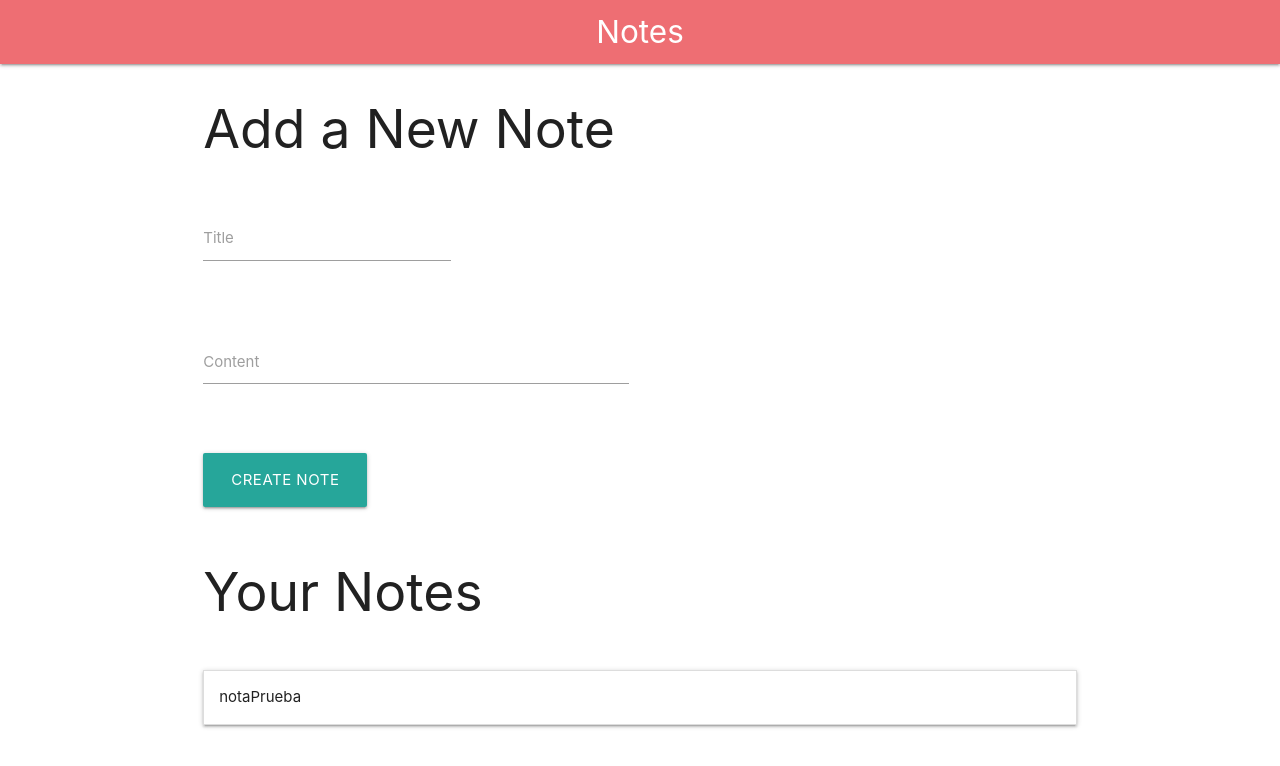
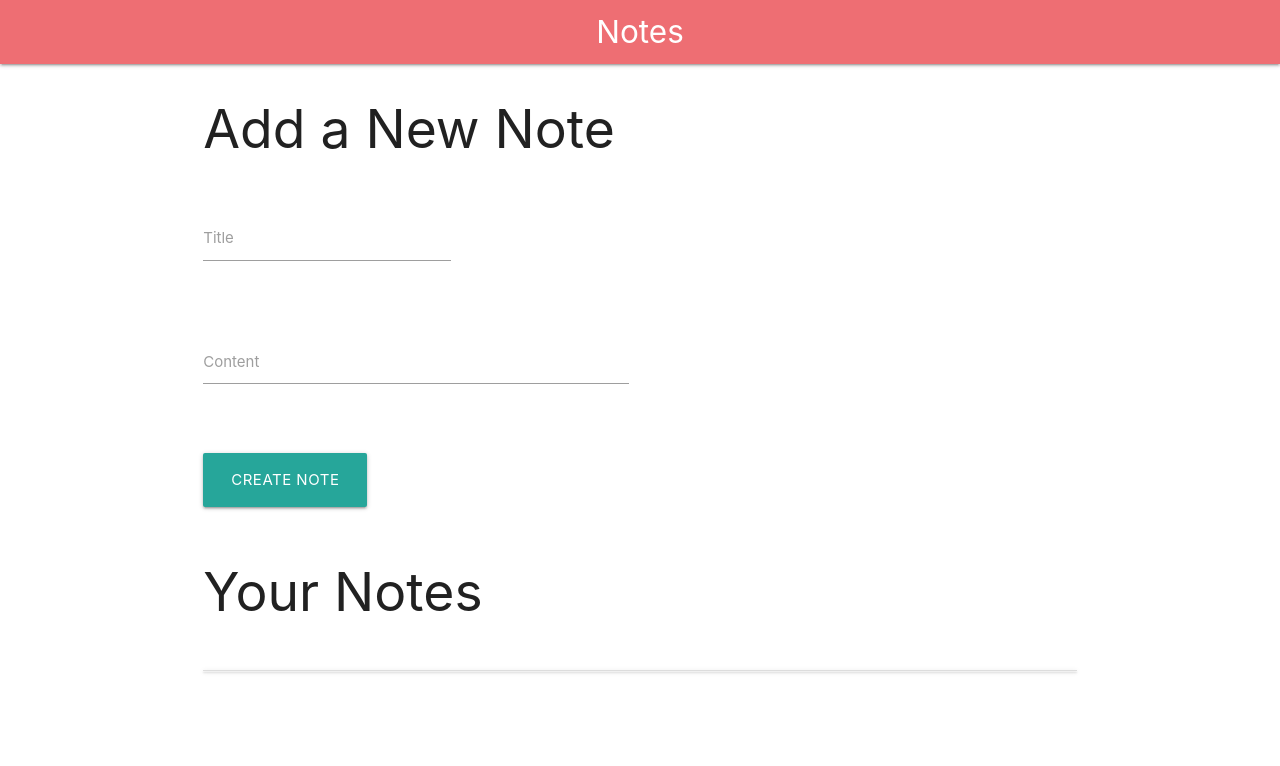
Before and after one commit to HugoElcabezas/Actividad13_T-25990-, an Angular app: page / in a window 1280 px wide. Shown: the top 766 px of the page. Built offline with nearby package versions, Linux system fonts and the light colour scheme.

Commit message:
CreateNotesAndEraseTitle

```diff
--- a/src/app/app.component.ts
+++ b/src/app/app.component.ts
@@ -9,24 +9,24 @@ declare let $: any;
 })
 export class AppComponent implements OnInit {
 
-  notes = [
-    ['notaPrueba', 'bien']
-  ];
+  notes = [];
 
   ngOnInit() {
     $('.collapsible').collapsible();
   }
 
   addNote(Title: HTMLInputElement, Content) {
-    console.log(Title.value);
-    //const text = document.getElementById('textarea1').value;
+
     var text = (<HTMLInputElement>document.getElementById('textarea1')).value;
-    console.log(text);
 
-    if (Title.value !== '') {
-      console.log(Title.value);
-      console.log(text);
+    if (Title.value !== '' && text !== '') {
+      //console.log(Title.value);
+      //console.log(text);
+      this.notes.push([Title.value,text]);
+    } else {
+      alert('Please add a title and a content for your new note.');
     }
+    Title.value = '';
 
   }
 
```
